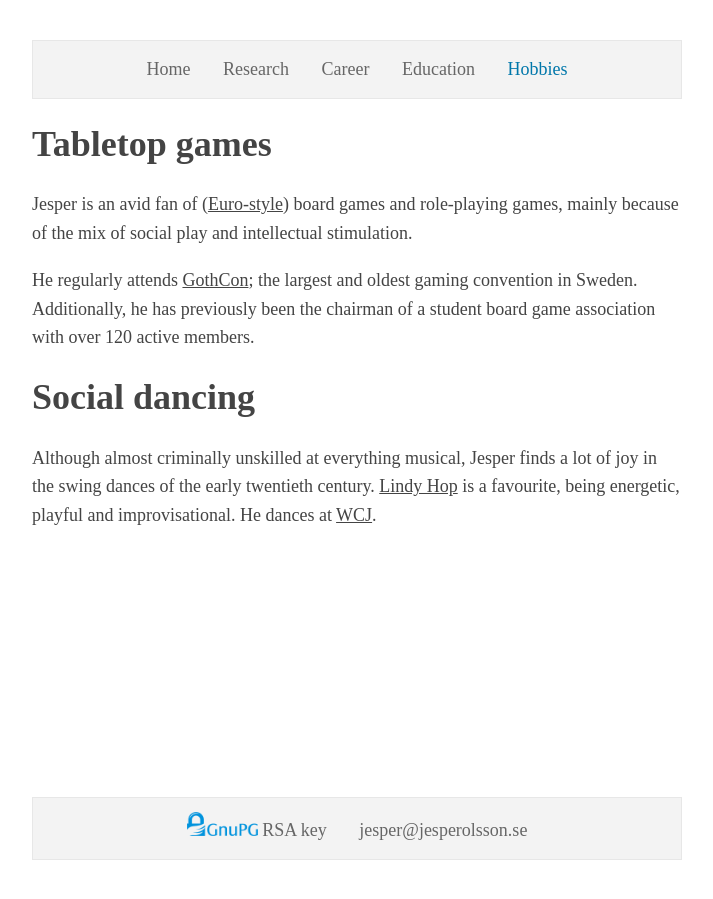
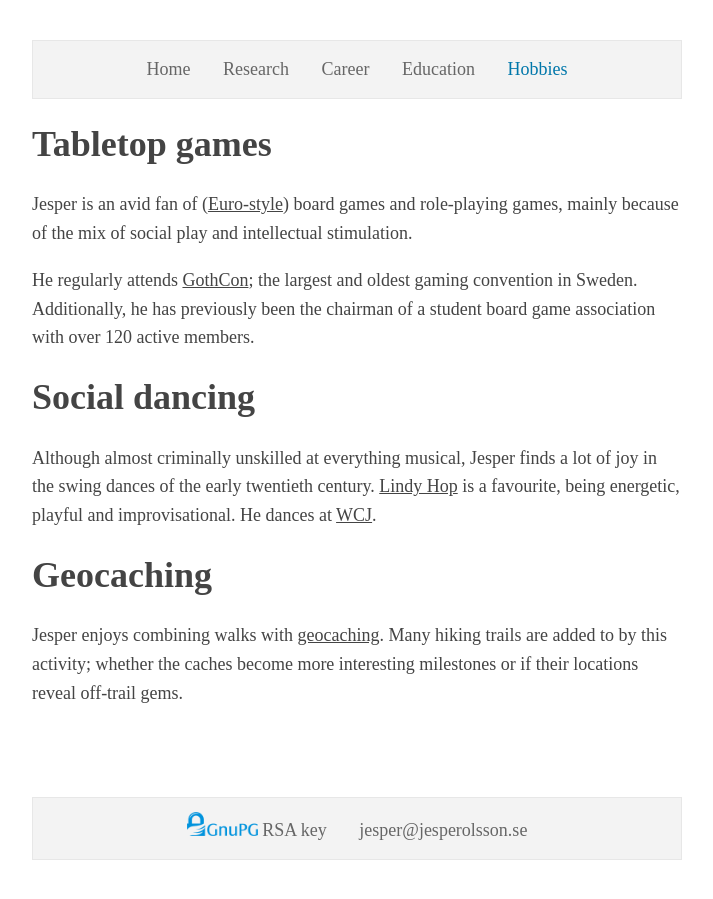
Before and after one commit to jesperolsson-se/Website, a Jekyll site: the page built from hobbies/index.md, in a window 1280 px wide. Shown: the whole page, without its empty margins (283-996 px from the left). Built offline with Jekyll 4.4.1, drawn with Linux system fonts in a browser that asks for light colours.

Commit message:
content(hobbies): Geocaching

```diff
--- a/hobbies/index.md
+++ b/hobbies/index.md
@@ -21,3 +21,6 @@ of joy in the swing dances of the early twentieth century.
 [Lindy Hop](https://en.wikipedia.org/wiki/Lindy_Hop){: class="ext-link"} is a
 favourite, being energetic, playful and improvisational. He dances at
 [WCJ](https://wcj.se){: class="ext-link"}.
+
+# Geocaching
+Jesper enjoys combining walks with [geocaching](https://en.wikipedia.org/wiki/Geocaching). Many hiking trails are added to by this activity; whether the caches become more interesting milestones or if their locations reveal off-trail gems.
```
